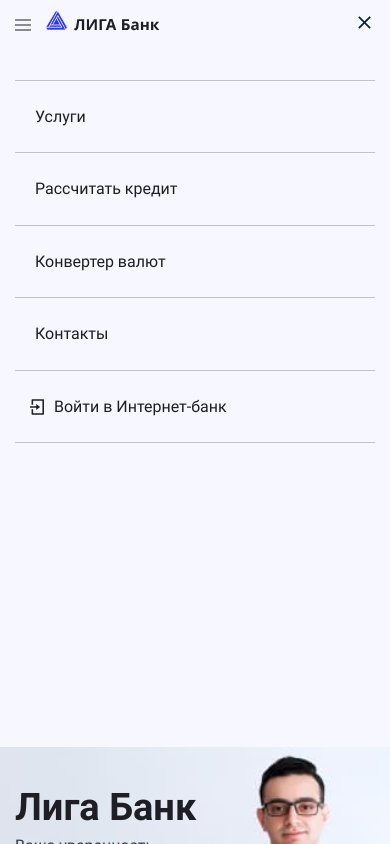
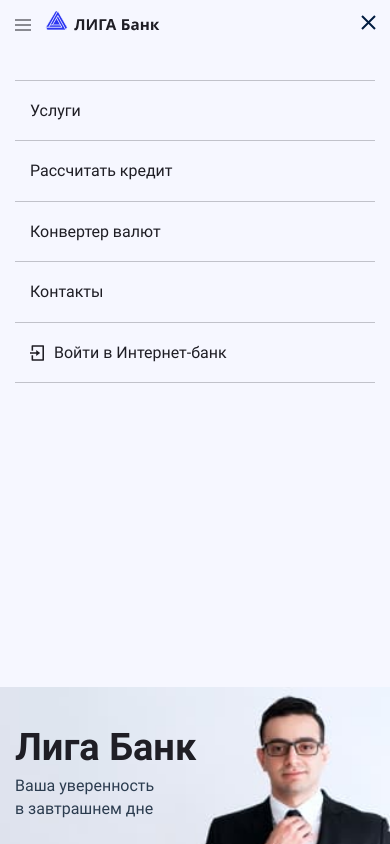
Before and after one commit to libertasia/erokhina_ligabank_v2, a React (Create React App) app: page / in a window 390 px wide. Both pictures are taken after a click on the button "Открыть меню". Shown: the top 844 px of the page. Built offline with nearby package versions, Linux system fonts and the light colour scheme.

Commit message:
mobile menu Pixel Perfect done

```diff
--- a/src/components/main-screen/main-screen.jsx
+++ b/src/components/main-screen/main-screen.jsx
@@ -89,7 +89,7 @@
           </button>
           <button className={`header__navigation-btn-close ${hiddenCloseBtnClassName}`} type="button" onClick={handleCloseMenuBtnClick}>
             <span className="visually-hidden">Закрыть меню</span>
-            <svg width={13} height={13}>
+            <svg width={15} height={15}>
               <use href={sprite + `#menu-close`} />
             </svg>
           </button>
--- a/src/scss/blocks/header.scss
+++ b/src/scss/blocks/header.scss
@@ -75,8 +75,8 @@
       border: none;
       background-color: transparent;
       position: absolute;
-      top: 16px;
-      right: 19px;
+      top: 15px;
+      right: 14px;
     }
   }
 }
--- a/src/scss/blocks/site-navigation.scss
+++ b/src/scss/blocks/site-navigation.scss
@@ -47,9 +47,9 @@
 
   @media (min-width: $mobile) and (max-width: $table-breakpoint) {
     margin: 0;
-    padding-top: 25px;
-    padding-left: 15px;
-    padding-bottom: 24px;
+    padding-top: 19px;
+    padding-left: 10px;
+    padding-bottom: 18px;
     border-top: 1px solid $light-grey;
   }
 }
--- a/src/scss/blocks/user-navigation.scss
+++ b/src/scss/blocks/user-navigation.scss
@@ -33,9 +33,9 @@
 .user-navigation__item--opened {
   @media (min-width: $mobile) and (max-width: $table-breakpoint) {
     margin: 0;
-    padding-top: 25px;
+    padding-top: 19px;
     padding-left: 15px;
-    padding-bottom: 24px;
+    padding-bottom: 18px;
     border-top: 1px solid $light-grey;
     border-bottom: 1px solid $light-grey;
   }
```
